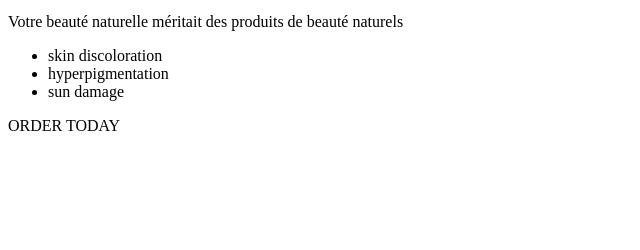
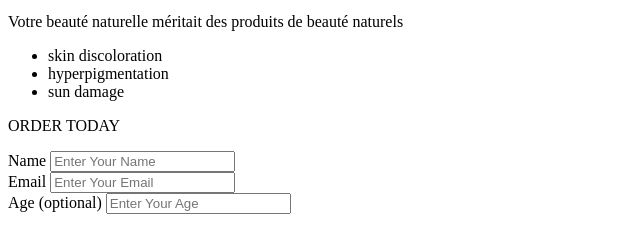
Before and after one commit to Kalutu/productLandingPage, a plain HTML site: page index.html in a window 1280 px wide. Shown: the part 148-398 px from the top of the page, without its empty margins (0-640 px from the left). Drawn offline with Linux system fonts and the light colour scheme.

Commit message:
Update index.html

```diff
--- a/index.html
+++ b/index.html
@@ -18,4 +18,18 @@
 </ul>
 <div>
 	<p>ORDER TODAY</p>
+	<div>
+ 		<label for="name">Name</label>
+ 	    <input type="text" name="name" placeholder="Enter Your Name" required>
+ 	</div>
+
+    <div>
+ 		<label for="email">Email</label>
+ 		<input type="text" name="email" placeholder="Enter Your Email" required>
+ 	</div>
+
+ 	<div>
+ 		<label for="number">Age<span> (optional)</span></label>
+ 		<input type="number" name="age" min="13" placeholder="Enter Your Age">
+ 	</div>
 </div>
```
